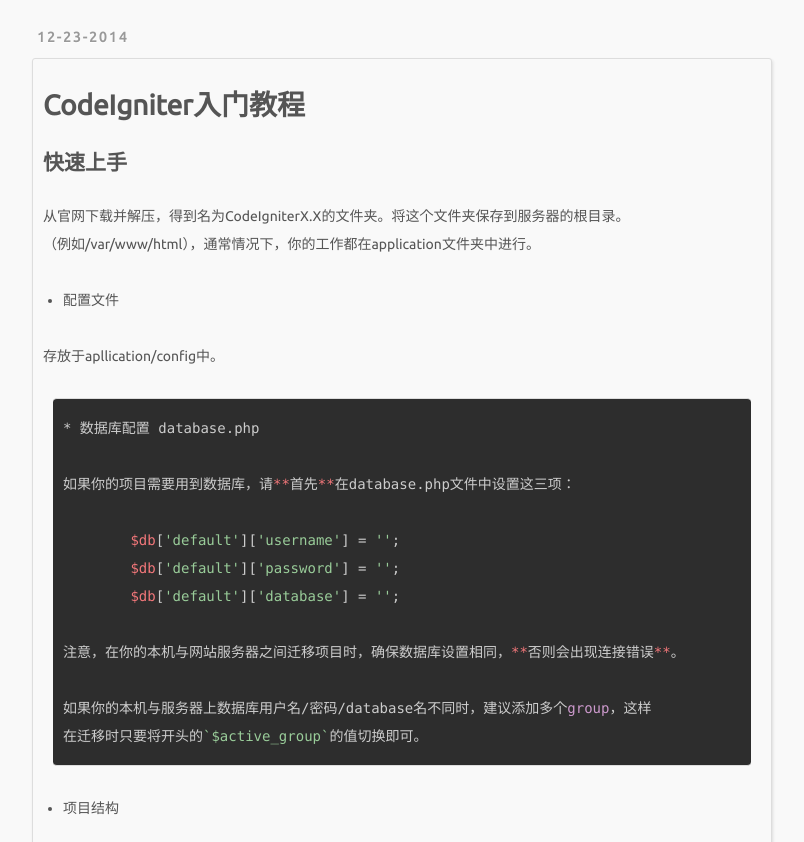
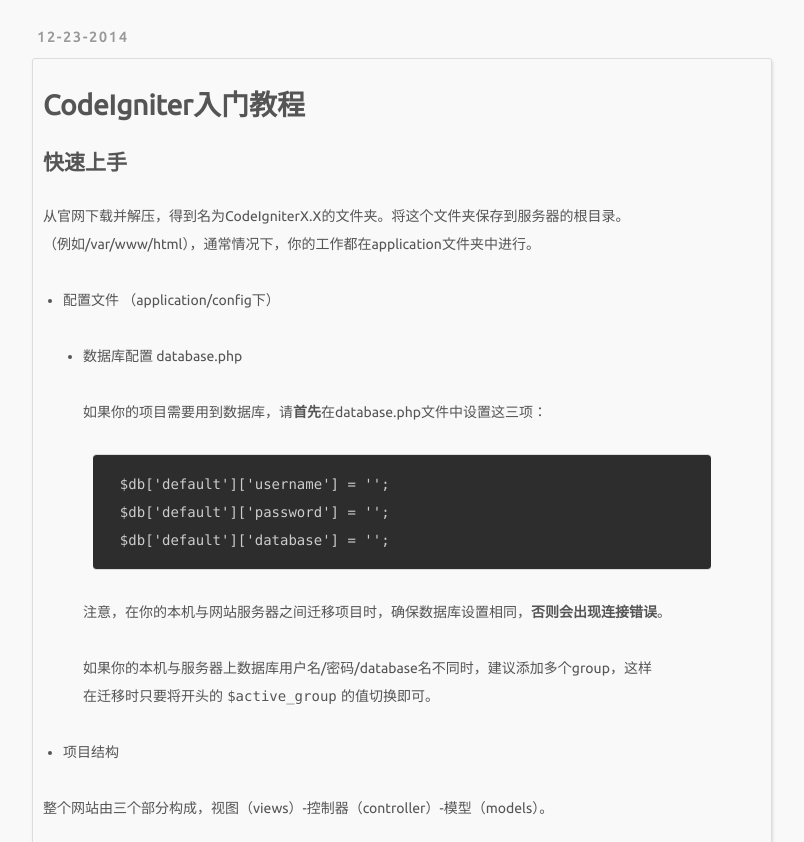
Before and after one commit to jeffo27/jeffo27.github.io, a plain HTML site: page 2014/12/23/CodeIgniter/index.html in a window 1280 px wide. Shown: the part 110-952 px from the top of the page, without its empty margins (238-1042 px from the left). Drawn offline with nearby package versions, Linux system fonts and the light colour scheme; a script that the page names is missing.

Commit message:
Site updated: 2014-12-23 13:59:51

```diff
--- a/2014/12/23/CodeIgniter/index.html
+++ b/2014/12/23/CodeIgniter/index.html
@@ -9,12 +9,10 @@
 快速上手
 从官网下载并解压，得到名为CodeIgniterX.X的文件夹。将这个文件夹保存到服务器的根目录。（例如/var/www/html），通常情况下，你的工作都在application文件夹中进行。
 
-配置文件
+配置文件 （application/config下）
 
-存放于apllication/config中。
-* 数据库配置 database.php
-
-如果你的项目需要用到数据库，请**首先**在databa">
+数据库配置 database.php
+如果你的项目需要用到数据库，请首先在database.php文件中">
 <meta property="og:type" content="article">
 <meta property="og:title" content="jeffO's">
 <meta property="og:url" content="http://jeffo27.github.io/2014/12/23/CodeIgniter/">
@@ -23,24 +21,20 @@
 快速上手
 从官网下载并解压，得到名为CodeIgniterX.X的文件夹。将这个文件夹保存到服务器的根目录。（例如/var/www/html），通常情况下，你的工作都在application文件夹中进行。
 
-配置文件
+配置文件 （application/config下）
 
-存放于apllication/config中。
-* 数据库配置 database.php
-
-如果你的项目需要用到数据库，请**首先**在databa">
+数据库配置 database.php
+如果你的项目需要用到数据库，请首先在database.php文件中">
 <meta name="twitter:card" content="summary">
 <meta name="twitter:title" content="jeffO's">
 <meta name="twitter:description" content="CodeIgniter入门教程
 快速上手
 从官网下载并解压，得到名为CodeIgniterX.X的文件夹。将这个文件夹保存到服务器的根目录。（例如/var/www/html），通常情况下，你的工作都在application文件夹中进行。
 
-配置文件
+配置文件 （application/config下）
 
-存放于apllication/config中。
-* 数据库配置 database.php
-
-如果你的项目需要用到数据库，请**首先**在databa">
+数据库配置 database.php
+如果你的项目需要用到数据库，请首先在database.php文件中">
 
 
     <link rel="alternative" href="/atom.xml" title="jeffO&#39;s" type="application/atom+xml">
@@ -88,7 +82,7 @@
         <section id="main"><article id="post-CodeIgniter" class="article article-type-post" itemscope itemprop="blogPost">
   <div class="article-meta">
 
-    <time class="article-date" datetime="2014-12-23T05:57:56.000Z" itemprop="datePublished">12-23-2014</time>
+    <time class="article-date" datetime="2014-12-23T05:59:40.000Z" itemprop="datePublished">12-23-2014</time>
 
   </div>
   <div class="article-inner">
@@ -98,23 +92,20 @@
 <h2 id="快速上手">快速上手</h2>
 <p>从官网下载并解压，得到名为CodeIgniterX.X的文件夹。将这个文件夹保存到服务器的根目录。<br>（例如/var/www/html），通常情况下，你的工作都在application文件夹中进行。</p>
 <ul>
-<li>配置文件</li>
+<li><p>配置文件 （application/config下）</p>
+<ul>
+<li><p>数据库配置 database.php</p>
+<p>如果你的项目需要用到数据库，请<strong>首先</strong>在database.php文件中设置这三项：</p>
+<pre><code>  $db[<span class="link_label">'default'</span>][<span class="link_reference">'username'</span>] = '';
+  $db[<span class="link_label">'default'</span>][<span class="link_reference">'password'</span>] = '';
+  $db[<span class="link_label">'default'</span>][<span class="link_reference">'database'</span>] = '';
+</code></pre><p>注意，在你的本机与网站服务器之间迁移项目时，确保数据库设置相同，<strong>否则会出现连接错误</strong>。</p>
+<p>如果你的本机与服务器上数据库用户名/密码/database名不同时，建议添加多个group，这样<br>在迁移时只要将开头的<code>$active_group</code>的值切换即可。</p>
+</li>
 </ul>
-<p>存放于apllication/config中。</p>
-<pre><code>* 数据库配置 database.php
-
-如果你的项目需要用到数据库，请<span class="variable">**</span>首先<span class="variable">**</span>在database.php文件中设置这三项：
-
-        <span class="variable">$db</span>[<span class="string">'default'</span>][<span class="string">'username'</span>] = <span class="string">''</span>;
-        <span class="variable">$db</span>[<span class="string">'default'</span>][<span class="string">'password'</span>] = <span class="string">''</span>;
-        <span class="variable">$db</span>[<span class="string">'default'</span>][<span class="string">'database'</span>] = <span class="string">''</span>;
-
-注意，在你的本机与网站服务器之间迁移项目时，确保数据库设置相同，<span class="variable">**</span>否则会出现连接错误<span class="variable">**</span>。
-
-如果你的本机与服务器上数据库用户名/密码/database名不同时，建议添加多个<span class="keyword">group</span>，这样
-在迁移时只要将开头的<span class="string">`$active_group`</span>的值切换即可。
-</code></pre><ul>
-<li>项目结构</li>
+</li>
+<li><p>项目结构</p>
+</li>
 </ul>
 <p>整个网站由三个部分构成，视图（views）-控制器（controller）-模型（models）。</p>
 <p>视图是用户看到的页面，如果页面中有表单输入框，用户可以通过表单提交输入信息。</p>
```
Also changed, not shown: archives/2014/12/index.html (+14 -17 lines), archives/2014/index.html (+14 -17 lines), archives/index.html (+14 -17 lines), index.html (+14 -17 lines).
